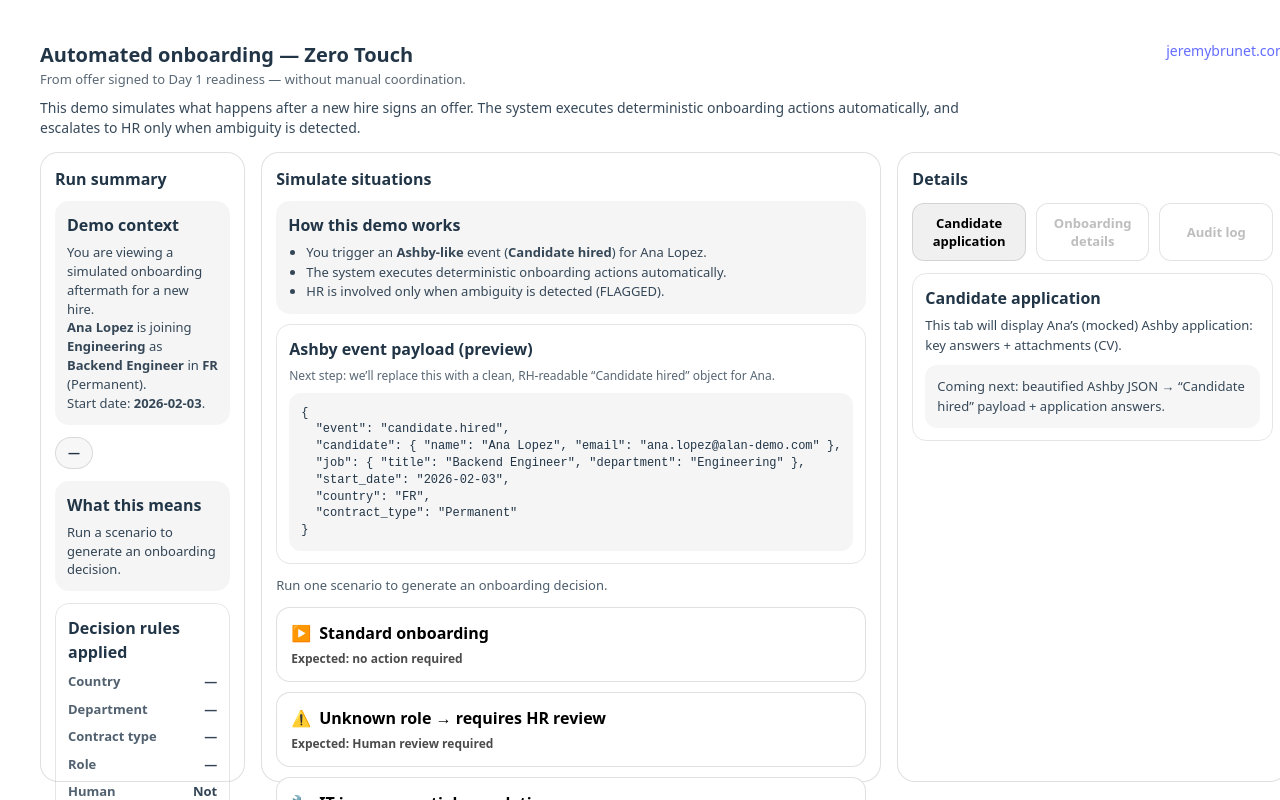
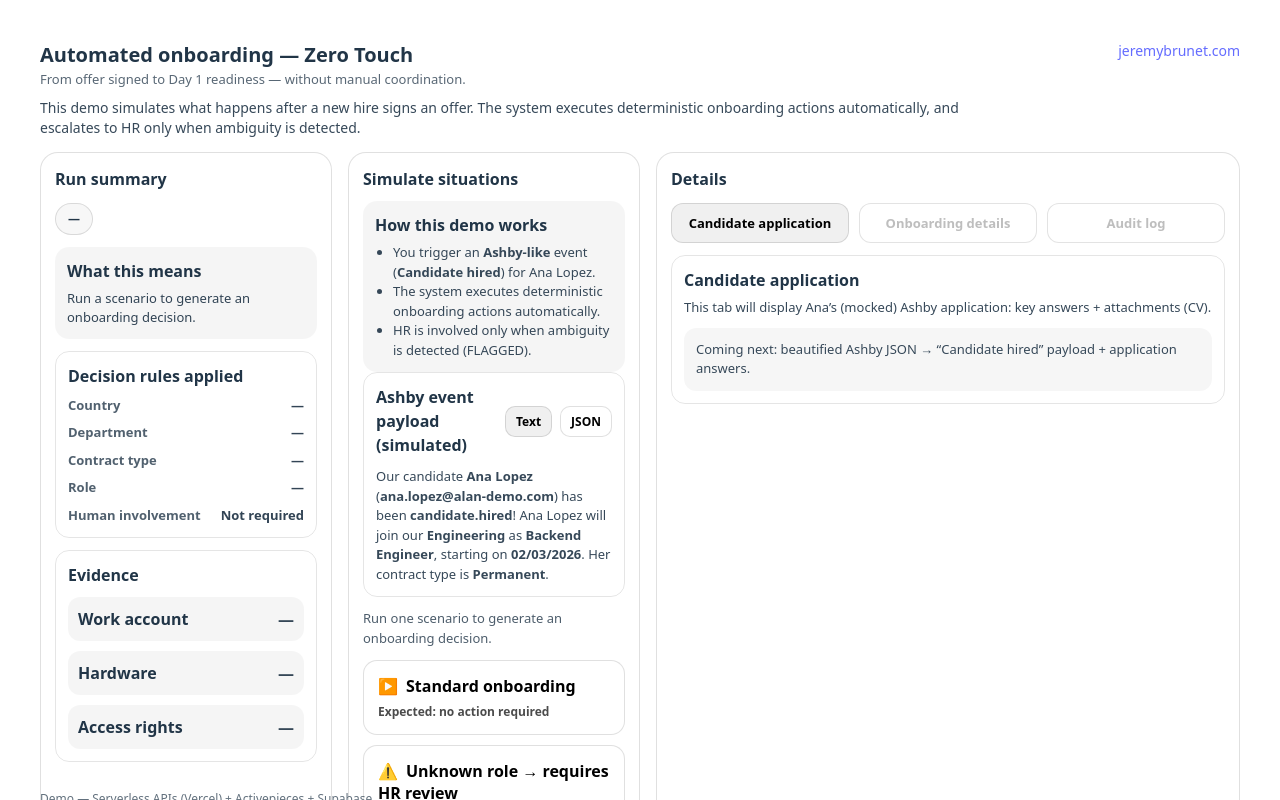
Before and after one commit to DFATPUNK/hr-onboarding-engine, a React (Vite) app: page / in a window 1280 px wide. Built offline with nearby package versions, Linux system fonts and the light colour scheme.

Commit message:
remove Demo context & implement Ashby payload & render

```diff
--- a/src/index.css
+++ b/src/index.css
@@ -22,8 +22,12 @@ a:hover {
   color: #535bf2;
 }
 
+* { box-sizing: border-box; }
+
 html, body {
   height: 100%;
+  width: 100%;
+  margin: 0;
   overflow: hidden;
 }
 
@@ -31,6 +35,7 @@ body {
   margin: 0;
   min-height: 100vh;
   display: block;
+  overflow: hidden;
 }
 
 #root {
--- a/src/pages/Home.tsx
+++ b/src/pages/Home.tsx
@@ -22,6 +22,23 @@ export default function Home() {
   const [runInput, setRunInput] = useState<any>(null);
   const [runSteps, setRunSteps] = useState<RunStep[]>([]);
   const [error, setError] = useState<string | null>(null);
+
+  const [payloadMode, setPayloadMode] = useState<"text" | "json">("text");
+
+  const ashbyPayload = {
+    event: "candidate.hired",
+    candidate: {
+      name: "Ana Lopez",
+      email: "ana.lopez@alan-demo.com",
+    },
+    job: {
+      title: "Backend Engineer",
+      department: "Engineering",
+    },
+    start_date: "2026-02-03",
+    contract_type: "Permanent",
+    country: "FR",
+  };
 
   const basePayload: OfferSignedPayload = useMemo(
     () => ({
@@ -150,27 +167,18 @@ export default function Home() {
     <div style={{ width: "100%", minHeight: 0 }}>
       <div
         style={{
-          display: "grid",
-          gridTemplateColumns: "1fr 1fr 2fr",
-          gap: 16,
-          alignItems: "stretch",
-          height: "calc(100vh - 170px)",
-        }}
+            display: "grid",
+            gridTemplateColumns: "1fr 1fr 2fr",
+            gap: 16,
+            width: "100%",
+            maxWidth: "100vw",
+            height: "100%",
+            minHeight: 0
+          }}
       >
         {/* LEFT CONTAINER (Run summary) */}
         <section style={panel()}>
           <div style={{ fontSize: 16, fontWeight: 900, marginBottom: 10 }}>Run summary</div>
-
-          <div style={{ padding: 12, borderRadius: 14, background: "rgba(0,0,0,0.04)" }}>
-            <div style={{ fontWeight: 900, marginBottom: 6 }}>Demo context</div>
-            <div style={{ fontSize: 13, opacity: 0.9, lineHeight: 1.45 }}>
-              You are viewing a simulated onboarding aftermath for a new hire.
-              <br />
-              <b>Ana Lopez</b> is joining <b>Engineering</b> as <b>Backend Engineer</b> in <b>FR</b> (Permanent).
-              <br />
-              Start date: <b>2026-02-03</b>.
-            </div>
-          </div>
 
           <div style={{ marginTop: 12, display: "flex", alignItems: "center", justifyContent: "space-between", gap: 10 }}>
             <span style={toneStyle(badge.tone)}>{badge.label}</span>
@@ -265,22 +273,37 @@ export default function Home() {
             </div>
           </div>
 
-          {/* Placeholder for Ashby JSON (we’ll implement next) */}
-          <div style={{ marginTop: 10, padding: 12, borderRadius: 14, border: "1px solid rgba(0,0,0,0.10)" }}>
-            <div style={{ fontWeight: 900, marginBottom: 6 }}>Ashby event payload (preview)</div>
-            <div style={{ fontSize: 12, opacity: 0.75, marginBottom: 8 }}>
-              Next step: we’ll replace this with a clean, RH-readable “Candidate hired” object for Ana.
+          {/* Ashby Candidate Hired payload with 2 lecture modes : text & JSON */}
+          <div style={{ padding: 12, borderRadius: 14, border: "1px solid rgba(0,0,0,0.10)" }}>
+            <div style={{ display: "flex", justifyContent: "space-between", alignItems: "center", gap: 12 }}>
+              <div style={{ fontWeight: 900 }}>Ashby event payload (simulated)</div>
+              <div style={{ display: "flex", gap: 8 }}>
+                <button onClick={() => setPayloadMode("text")} style={miniTab(payloadMode === "text")}>Text</button>
+                <button onClick={() => setPayloadMode("json")} style={miniTab(payloadMode === "json")}>JSON</button>
+              </div>
             </div>
-            <pre style={preStyle}>
-{`{
-  "event": "candidate.hired",
-  "candidate": { "name": "Ana Lopez", "email": "ana.lopez@alan-demo.com" },
-  "job": { "title": "Backend Engineer", "department": "Engineering" },
-  "start_date": "2026-02-03",
-  "country": "FR",
-  "contract_type": "Permanent"
-}`}
-            </pre>
+
+            {payloadMode === "text" ? (
+              <div style={{ marginTop: 10, fontSize: 13, opacity: 0.9, lineHeight: 1.5 }}>
+                Our candidate <b>{ashbyPayload.candidate.name}</b> (<b>{ashbyPayload.candidate.email}</b>) has been{" "}
+                <b>{ashbyPayload.event}</b>! {ashbyPayload.candidate.name} will join our{" "}
+                <b>{ashbyPayload.job.department}</b> as <b>{ashbyPayload.job.title}</b>, starting on{" "}
+                <b>{formatMDY(ashbyPayload.start_date)}</b>. Her contract type is <b>{ashbyPayload.contract_type}</b>.
+              </div>
+            ) : (
+              <pre style={{
+                marginTop: 10,
+                padding: 12,
+                borderRadius: 12,
+                background: "rgba(0,0,0,0.04)",
+                fontSize: 12,
+                lineHeight: 1.4,
+                whiteSpace: "pre-wrap",
+                overflow: "hidden"
+              }}>
+                {JSON.stringify(ashbyPayload, null, 2)}
+              </pre>
+            )}
           </div>
 
           <div style={{ marginTop: 12, fontSize: 13, opacity: 0.8 }}>
@@ -488,7 +511,9 @@ function panel(): React.CSSProperties {
     borderRadius: 18,
     padding: 14,
     background: "white",
-    minHeight: 0
+    minWidth: 0,
+    minHeight: 0,
+    overflow: "hidden"
   };
 }
 
@@ -658,3 +683,22 @@ function humanLabel(step: string) {
   };
   return map[s] ?? step;
 }
+
+function formatMDY(iso: string) {
+  // iso "YYYY-MM-DD"
+  const [y, m, d] = String(iso).split("-");
+  if (!y || !m || !d) return iso;
+  return `${m}/${d}/${y}`;
+}
+
+function miniTab(active: boolean): React.CSSProperties {
+  return {
+    padding: "6px 10px",
+    borderRadius: 10,
+    border: "1px solid rgba(0,0,0,0.12)",
+    background: active ? "rgba(0,0,0,0.06)" : "white",
+    cursor: "pointer",
+    fontWeight: 900,
+    fontSize: 12,
+  };
+}
```
